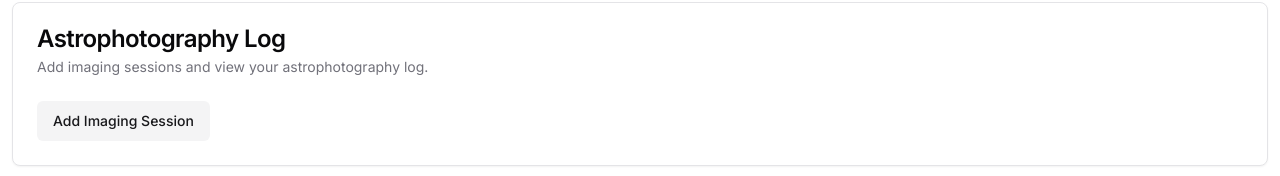
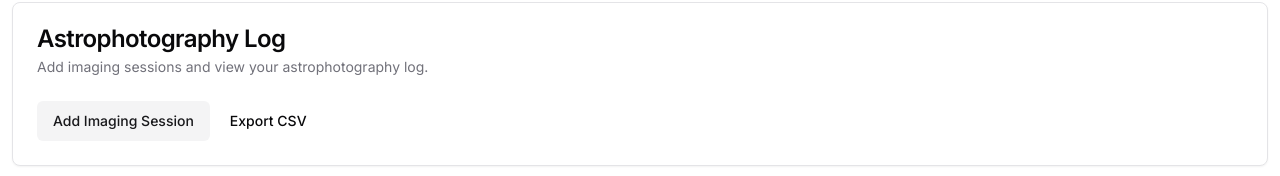
Before and after one commit to astrolog-app/astrolog, a Next.js app: page / in a window 1280 px wide. Shown: the part 96-272 px from the top of the page. Built offline with nearby package versions, Linux system fonts and the light colour scheme.

Commit message:
update: added buttons

```diff
--- a/src/app/gallery/gallery.tsx
+++ b/src/app/gallery/gallery.tsx
@@ -2,6 +2,7 @@
 
 import {
   Card,
+  CardContent,
   CardDescription,
   CardHeader,
   CardTitle,
@@ -10,6 +11,7 @@ import { Tab } from '@/components/ui/custom/tab';
 import styles from './gallery.module.scss';
 import ImageView from '@/components/imageView';
 import { useEffect, useState } from 'react';
+import { Button } from '@/components/ui/button';
 
 interface ImageView {
   title: string;
@@ -61,6 +63,11 @@ export default function Gallery() {
           <CardTitle>Gallery</CardTitle>
           <CardDescription>View your processed astrophotos.</CardDescription>
         </CardHeader>
+        <CardContent>
+          <Button variant="secondary" onClick={() => {}}>
+            Add Image
+          </Button>
+        </CardContent>
       </Card>
       <div
         className={styles.content}
--- a/src/app/log/log.module.scss
+++ b/src/app/log/log.module.scss
@@ -1,6 +1,13 @@
 .page {
   display: flex;
   flex-direction: column;
+
+  .buttons {
+    & > *:not(:last-child) {
+      margin-right: 0.25rem;
+    }
+
+  }
 
   .content {
     flex-grow: 1;
--- a/src/app/log/log.tsx
+++ b/src/app/log/log.tsx
@@ -31,9 +31,12 @@ export default function Log() {
             Add imaging sessions and view your astrophotography log.
           </CardDescription>
         </CardHeader>
-        <CardContent>
+        <CardContent className={styles.buttons}>
           <Button variant="secondary" onClick={toggleModal}>
             Add Imaging Session
+          </Button>
+          <Button variant='ghost' onClick={toggleModal}>
+            Export CSV
           </Button>
         </CardContent>
       </Card>
```
